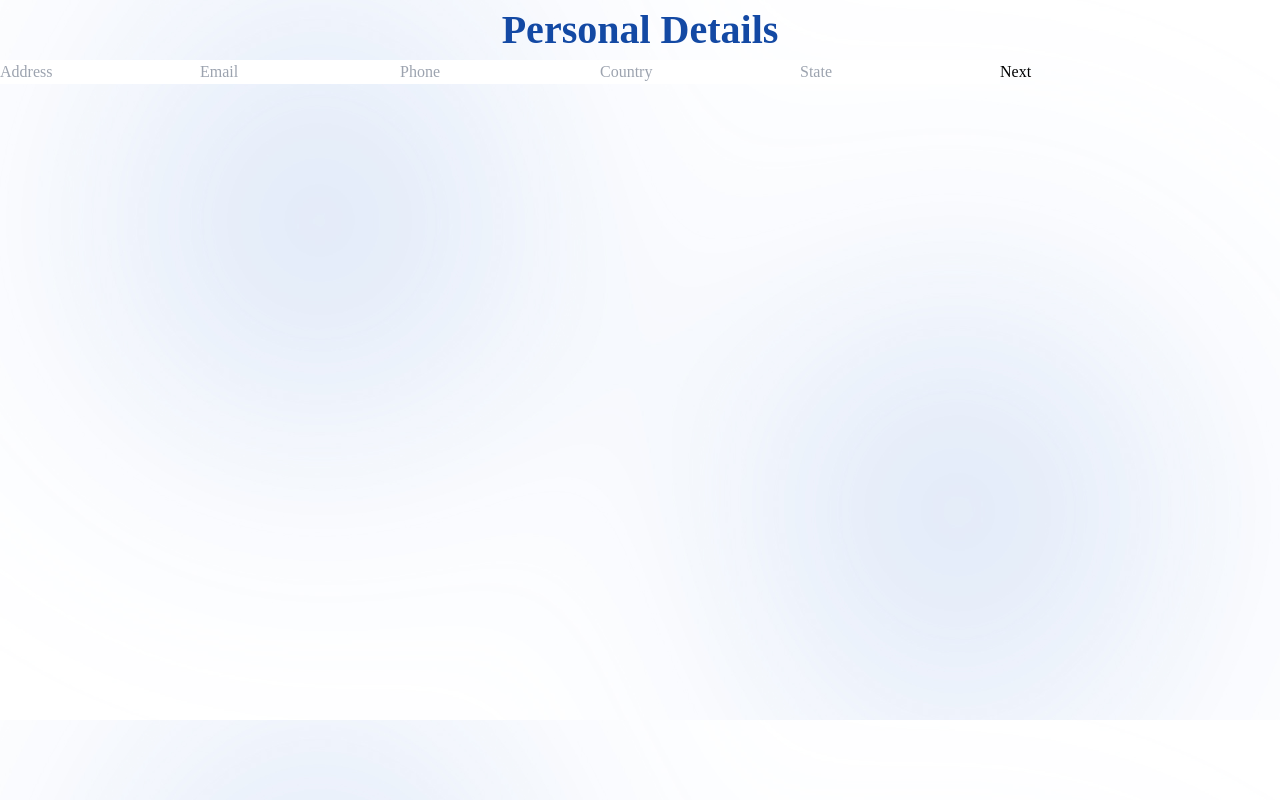
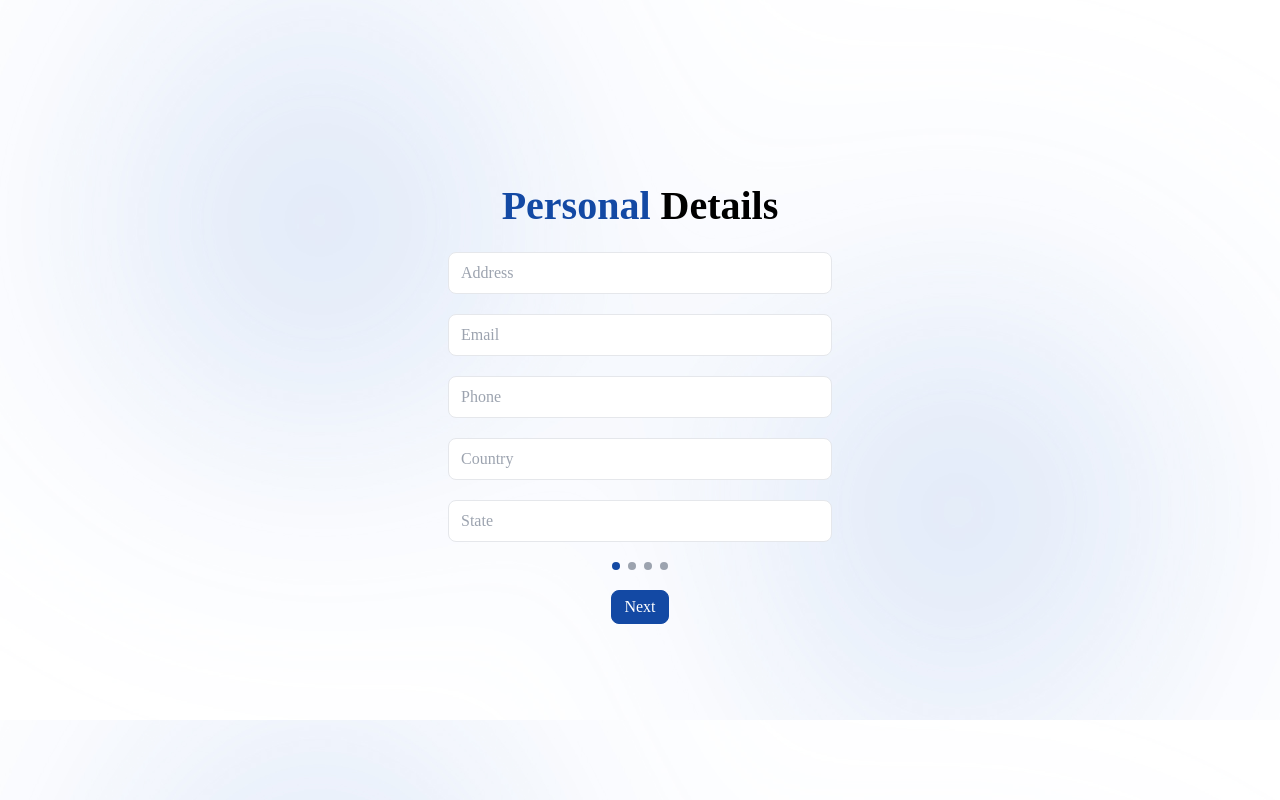
Before and after one commit to MuhammedHashimT/medical-hackathon-farrago, a Next.js app: page /details in a window 1280 px wide. Built offline with nearby package versions, Linux system fonts and the light colour scheme; no server answers.

Commit message:
steps magic

```diff
--- a/src/components/StepOne.tsx
+++ b/src/components/StepOne.tsx
@@ -1,6 +1,6 @@
 // StepOne.tsx
 
-import { ChangeEvent } from 'react';
+import { ChangeEvent } from "react";
 
 interface StepOneProps {
   formData: {
@@ -14,16 +14,70 @@ interface StepOneProps {
   handleNext: () => void;
 }
 
-const StepOne: React.FC<StepOneProps> = ({ formData, handleChange, handleNext }) => {
+const StepOne: React.FC<StepOneProps> = ({
+  formData,
+  handleChange,
+  handleNext,
+}) => {
   return (
-    <div className='bg-blurblue h-screen bg-contain'>
-      <h2 className='text-primary text-center text-[40px] font-extrabold'>Personal Details</h2>
-      <input type="text" name="address" value={formData.address} onChange={handleChange} placeholder="Address" />
-      <input type="email" name="email" value={formData.email} onChange={handleChange} placeholder="Email" />
-      <input type="tel" name="phone" value={formData.phone} onChange={handleChange} placeholder="Phone" />
-      <input type="text" name="country" value={formData.country} onChange={handleChange} placeholder="Country" />
-      <input type="text" name="state" value={formData.state} onChange={handleChange} placeholder="State" />
-      <button onClick={handleNext}>Next</button>
+    <div className="bg-blurblue flex flex-col justify-center items-center gap-4 h-screen bg-contain p-20">
+      <h2 className="text-center text-[40px] font-extrabold">
+        <span className="text-primary">Personal</span> Details
+      </h2>
+      <div className="flex flex-col w-96 gap-5 text-center">
+        <input
+          className="px-3 py-2 rounded-lg border hover:border-smoke"
+          type="text"
+          name="address"
+          value={formData.address}
+          onChange={handleChange}
+          placeholder="Address"
+        />
+        <input
+          className="px-3 py-2 rounded-lg border hover:border-smoke"
+          type="email"
+          name="email"
+          value={formData.email}
+          onChange={handleChange}
+          placeholder="Email"
+        />
+        <input
+          className="px-3 py-2 rounded-lg border hover:border-smoke"
+          type="tel"
+          name="phone"
+          value={formData.phone}
+          onChange={handleChange}
+          placeholder="Phone"
+        />
+        <input
+          className="px-3 py-2 rounded-lg border hover:border-smoke"
+          type="text"
+          name="country"
+          value={formData.country}
+          onChange={handleChange}
+          placeholder="Country"
+        />
+        <input
+          className="px-3 py-2 rounded-lg border hover:border-smoke"
+          type="text"
+          name="state"
+          value={formData.state}
+          onChange={handleChange}
+          placeholder="State"
+        />
+      </div>
+      <div className="flex gap-2 my-1">
+        <div className="w-2 h-2 rounded-full bg-primary"></div>
+        <div className="w-2 h-2 rounded-full bg-gray-400"></div>
+        <div className="w-2 h-2 rounded-full bg-gray-400"></div>
+        <div className="w-2 h-2 rounded-full bg-gray-400"></div>
+      </div>
+      <button
+                className="hover:bg-light border-primary border rounded-lg text-white px-3 py-1 bg-primary"
+
+      onClick={handleNext}>Next</button>
+
+
     </div>
   );
 };
--- a/src/components/StepTwo.tsx
+++ b/src/components/StepTwo.tsx
@@ -17,9 +17,22 @@ interface StepTwoProps {
 
 const StepTwo: React.FC<StepTwoProps> = ({ formData, handleChange, handleNext, handlePrevious }) => {
   return (
-    <div>
-      <h2>Step 2: Health Details</h2>
-      <select name="bloodGroup" value={formData.bloodGroup} onChange={handleChange}>
+    <div className="bg-blurblue flex flex-col justify-center items-center gap-4 h-screen bg-contain p-20">
+    <h2 className="text-center text-[40px] font-extrabold">
+      <span className="text-primary">Health</span> Details
+    </h2>
+    <div className="flex flex-col w-96 gap-5 text-center">
+
+      <input type="number" className='px-3 py-2 rounded-lg border hover:border-smoke' name="height" value={formData.height} onChange={handleChange} placeholder="Height" />
+      <input className='px-3 py-2 rounded-lg border hover:border-smoke' type="number"  name="weight" value={formData.weight} onChange={handleChange} placeholder="Weight" />
+
+      <input className='px-3 py-2 rounded-lg border hover:border-smoke' type="date" name="dob" value={formData.dob} onChange={handleChange} placeholder="Date of Birth" />
+      <select className='px-3 py-2 rounded-lg border hover:border-smoke' name="gender" value={formData.gender} onChange={handleChange}>
+        <option value="">Select Gender</option>
+        <option value="male">Male</option>
+        <option value="female">Female</option>
+        <option value="other">Other</option>
+      </select><select name="bloodGroup" className='px-3 py-2 rounded-lg border hover:border-smoke' value={formData.bloodGroup} onChange={handleChange}>
         <option value="">Select Blood Group</option>
         <option value="A+">A+</option>
         <option value="A-">A-</option>
@@ -30,18 +43,18 @@ const StepTwo: React.FC<StepTwoProps> = ({ formData, handleChange, handleNext, h
         <option value="O+">O+</option>
         <option value="O-">O-</option>
       </select>
-      <input type="number" name="height" value={formData.height} onChange={handleChange} placeholder="Height" />
-      <input type="number" name="weight" value={formData.weight} onChange={handleChange} placeholder="Weight" />
-      <input type="date" name="dob" value={formData.dob} onChange={handleChange} placeholder="Date of Birth" />
-      <select name="gender" value={formData.gender} onChange={handleChange}>
-        <option value="">Select Gender</option>
-        <option value="male">Male</option>
-        <option value="female">Female</option>
-        <option value="other">Other</option>
-      </select>
-      <button onClick={handlePrevious}>Previous</button>
-      <button onClick={handleNext}>Next</button>
-    </div>
+
+
+    </div><div className="flex gap-2 my-1">
+        <div className="w-2 h-2 rounded-full bg-gray-400"></div>
+        <div className="w-2 h-2 rounded-full bg-primary"></div>
+        <div className="w-2 h-2 rounded-full bg-gray-400"></div>
+        <div className="w-2 h-2 rounded-full bg-gray-400"></div>
+      </div>
+
+      <div className='flex gap-2' >   <button className='hover:bg-light border-primary border rounded-lg text-white px-3 py-1 bg-primary' onClick={handlePrevious}>Previous</button>
+      <button className='hover:bg-light border-primary border rounded-lg text-white px-3 py-1 bg-primary' onClick={handleNext}>Next</button></div>
+      </div>
   );
 };
 
```
